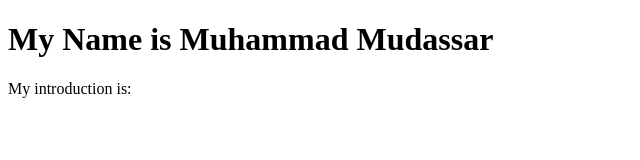
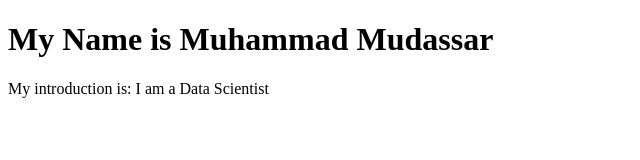
Before and after one commit to muaddasrm/My-Portfolio, a plain HTML site: page index.html in a window 1280 px wide. Shown: the whole page, without its empty margins (0-640 px from the left). Drawn offline with Linux system fonts and the light colour scheme.

Commit message:
Changes in  index.html is DONE

```diff
--- a/index.html
+++ b/index.html
@@ -3,7 +3,6 @@
 <body>
 
 <h1>My Name is Muhammad Mudassar</h1>
-<p>My introduction is:</p>
-
+<p>My introduction is: I am a Data Scientist</p>
 </body>
 </html>
```
